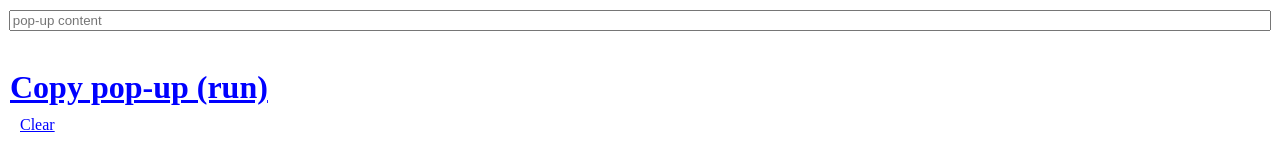
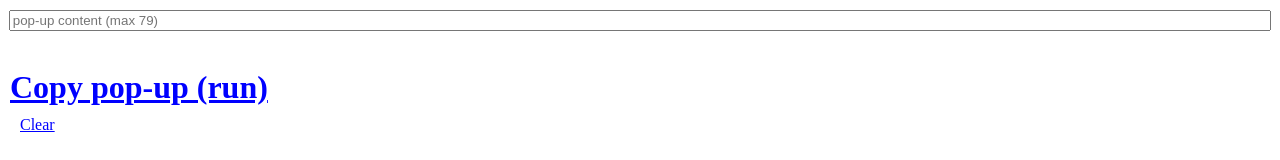
Before and after one commit to TheLudde235/svelte-v, a Svelte app: page / in a window 1280 px wide. Shown: the top 160 px of the page. Built offline with nearby package versions, Linux system fonts and the light colour scheme.

Commit message:
made the popup content input have a max length

```diff
--- a/src/App.svelte
+++ b/src/App.svelte
@@ -23,6 +23,11 @@
         navigator.clipboard.writeText(
             `C:\\Windows\\System32\\WindowsPowerShell\\v1.0\\powershell.exe -noexit -ExecutionPolicy Bypass "Add-Type -AssemblyName System.Windows.Forms;[System.Windows.Forms.MessageBox]::Show('${text}');"`
         );
+        if (text.length > 79) {
+            alert(
+                "There might be problems with the command due to the lenght of the message"
+            );
+        }
     }
 
     function clear() {
@@ -34,8 +39,9 @@
 <main>
     <input
         type="text"
-        placeholder="pop-up content"
+        placeholder="pop-up content (max 79)"
         id="popup-input"
+        maxlength="79"
         bind:value={popupContent}
     />
     <a href="#" on:click={copyPopup(popupContent)}><h1>Copy pop-up (run)</h1></a
```
